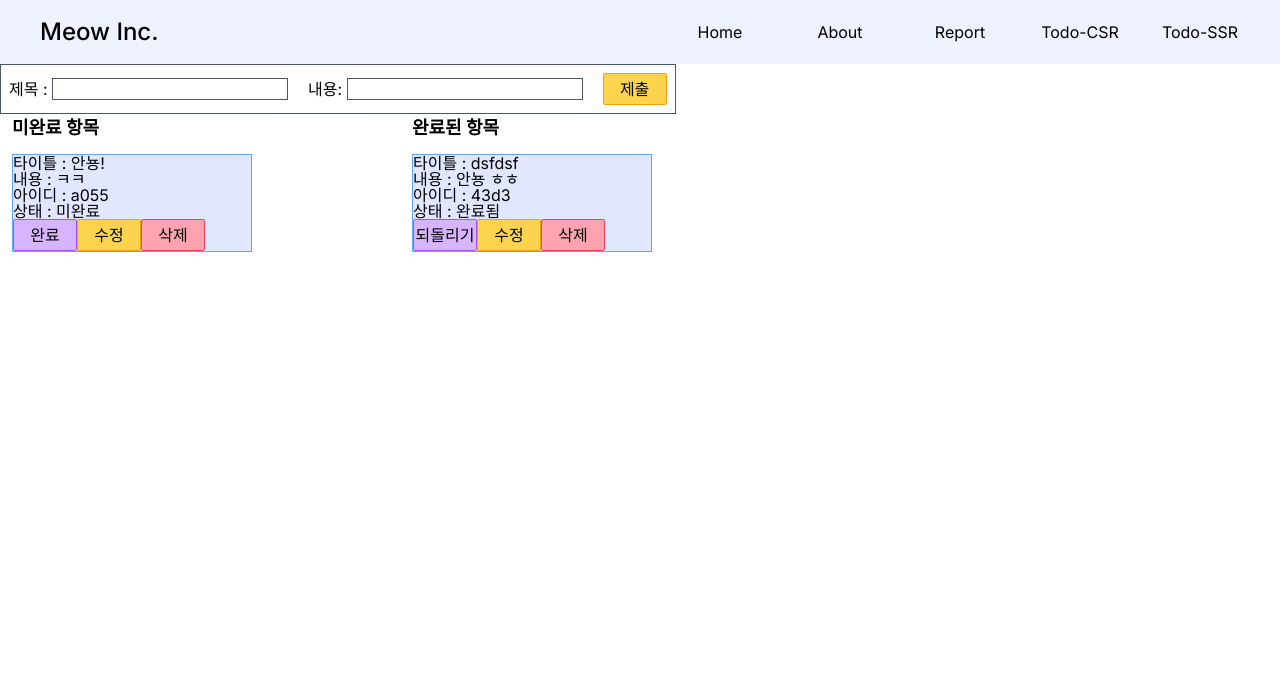
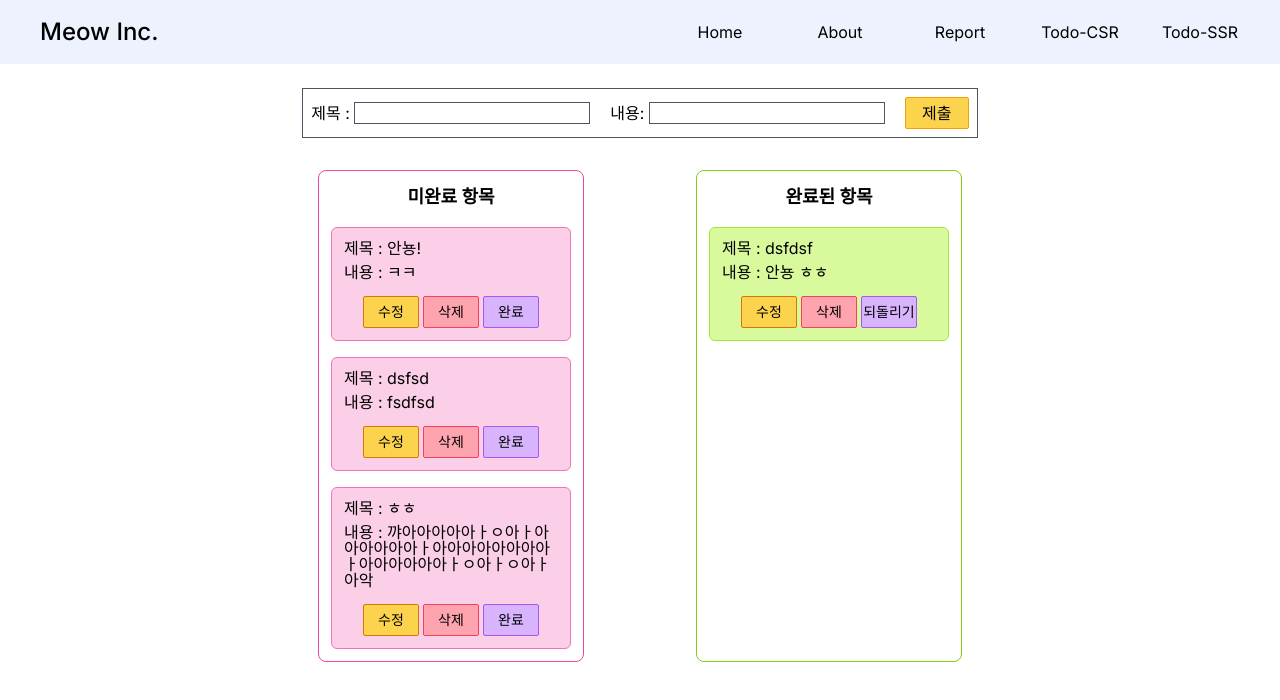
Before and after one commit to seopport/NextTasker, a Next.js app: page /todo-csr in a window 1280 px wide. Shown: the top 700 px of the page. Built offline with nearby package versions, Linux system fonts and the light colour scheme; data requests are answered from the project's data file.

Commit message:
[style] todo 스타일링

```diff
--- a/db.json
+++ b/db.json
@@ -16,6 +16,18 @@
       "title": "안뇽!",
       "contents": "ㅋㅋ",
       "isDone": false
+    },
+    {
+      "id": "a899",
+      "title": "dsfsd",
+      "contents": "fsdfsd",
+      "isDone": false
+    },
+    {
+      "id": "62e8",
+      "title": "ㅎㅎ",
+      "contents": "꺄아아아아아ㅏㅇ아ㅏ아아아아아아ㅏ아아아아아아아아ㅏ아아아아아아ㅏㅇ아ㅏㅇ아ㅏ아악",
+      "isDone": false
     }
   ]
 }
--- a/src/app/todo-csr/page.tsx
+++ b/src/app/todo-csr/page.tsx
@@ -98,7 +98,7 @@ const TodoCSRPage = () => {
   };
 
   return (
-    <div className='relative'>
+    <div className='relative flex flex-col items-center'>
       {/* 모달 wrap */}
       <div
         className={`${
@@ -145,7 +145,7 @@ const TodoCSRPage = () => {
           </div>
         </div>
       </div>
-      <div className='p-2 border border-solid border-gray-600 w-fit'>
+      <div className='p-2 border border-solid border-gray-600 w-fit mt-6'>
         제목 :{' '}
         <input
           className='border border-solid border-gray-600 mr-5'
@@ -165,7 +165,7 @@ const TodoCSRPage = () => {
           제출
         </button>
       </div>
-      <div className='flex gap-40 ml-3'>
+      <div className='flex gap-28 mt-8'>
         <TodoTask todos={todos} setTargetTodo={setTargetTodo} setIsModifying={setIsModifying} isDone={false} />
         <TodoTask todos={todos} setTargetTodo={setTargetTodo} setIsModifying={setIsModifying} isDone={true} />
       </div>
--- a/src/components/TodoTask.tsx
+++ b/src/components/TodoTask.tsx
@@ -50,28 +50,30 @@ const TodoTask = ({ todos, setTargetTodo, setIsModifying, isDone }: PropsType) =
   };
 
   return (
-    <div>
-      <div className='font-bold text-lg mb-3'>{isDone ? '완료된 항목' : '미완료 항목'}</div>
+    <div
+      className={`flex flex-col items-center border border-solid ${
+        isDone ? 'border-lime-500' : 'border-pink-500'
+      } rounded-lg p-3`}
+    >
+      <div className='font-bold text-lg'>{isDone ? '완료된 항목' : '미완료 항목'}</div>
       {todos
         ?.filter((item: Todo) => item.isDone === isDone)
         .map((item: Todo) => {
           console.log(item.isDone, isDone);
           return (
-            <div key={item.id} className='bg-indigo-100 border border-solid border-blue-400 w-60'>
-              <div>타이틀 : {item.title}</div>
-              <div>내용 : {item.contents}</div>
-              <div>아이디 : {item.id}</div>
-              <div>상태 : {item.isDone ? '완료됨' : '미완료'}</div>
+            <div
+              key={item.id}
+              className={`${
+                isDone ? 'bg-lime-200 border-lime-400' : 'bg-pink-200 border-pink-400'
+              } mt-4 p-3 rounded-md border-solid border
+               w-60 min-h-28`}
+            >
+              <div className='mb-2'>제목 : {item.title}</div>
+              <div className='mb-2'>내용 : {item.contents}</div>
+              {/* <div>아이디 : {item.id}</div> */}
+              <div className='flex gap-1 justify-center mt-4 text-sm '>
                 <button
-                className='min-w-16 h-8 bg-purple-300 rounded-sm border-solid border-purple-500 border'
-                onClick={() => {
-                  handleStatusToggle(item.id);
-                }}
-              >
-                {!item.isDone ? '완료' : '되돌리기'}
-              </button>
-              <button
-                className='w-16 h-8 bg-amber-300 rounded-sm border-solid border-amber-500 border'
+                  className='w-14 h-8 bg-amber-300 rounded-sm border-solid border-amber-600 border'
                   onClick={() => {
                     handleModify(item.id);
                   }}
@@ -79,13 +81,22 @@ const TodoTask = ({ todos, setTargetTodo, setIsModifying, isDone }: PropsType) =
                   수정
                 </button>
                 <button
-                className='w-16 h-8 bg-rose-300 rounded-sm border-solid border-rose-500 border'
+                  className='w-14 h-8 bg-rose-300 rounded-sm border-solid border-rose-500 border'
                   onClick={() => {
                     handleDelete(item.id);
                   }}
                 >
                   삭제
                 </button>
+                <button
+                  className=' min-w-14 h-8 bg-purple-300 rounded-sm border-solid border-purple-500 border'
+                  onClick={() => {
+                    handleStatusToggle(item.id);
+                  }}
+                >
+                  {!item.isDone ? '완료' : '되돌리기'}
+                </button>
+              </div>
             </div>
           );
         })}
```
Lines whose indentation alone changed are shown as unchanged.
